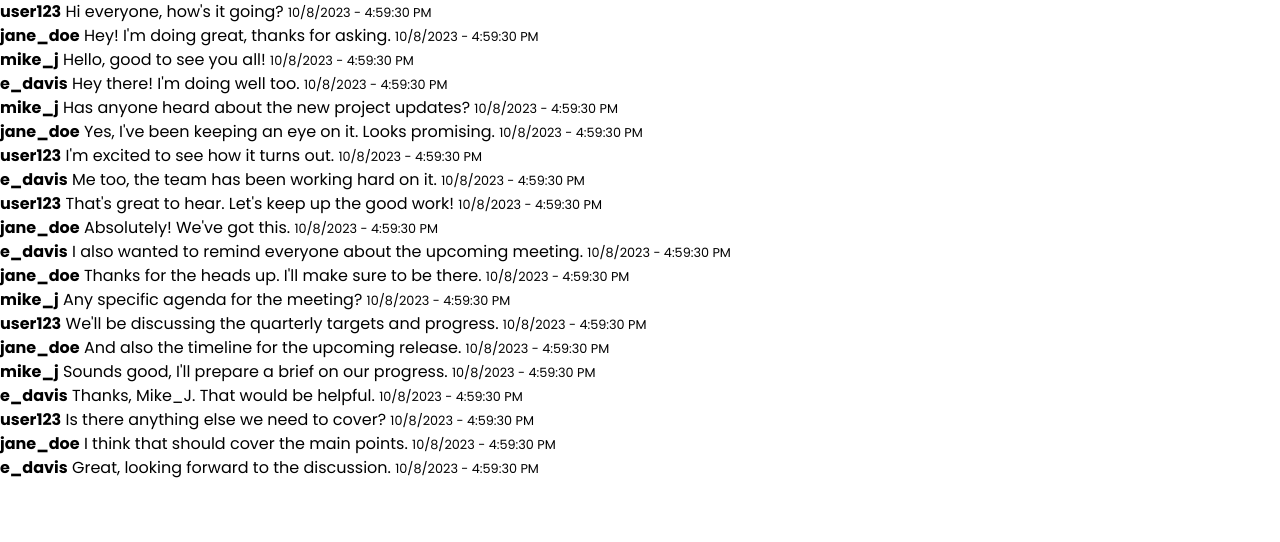
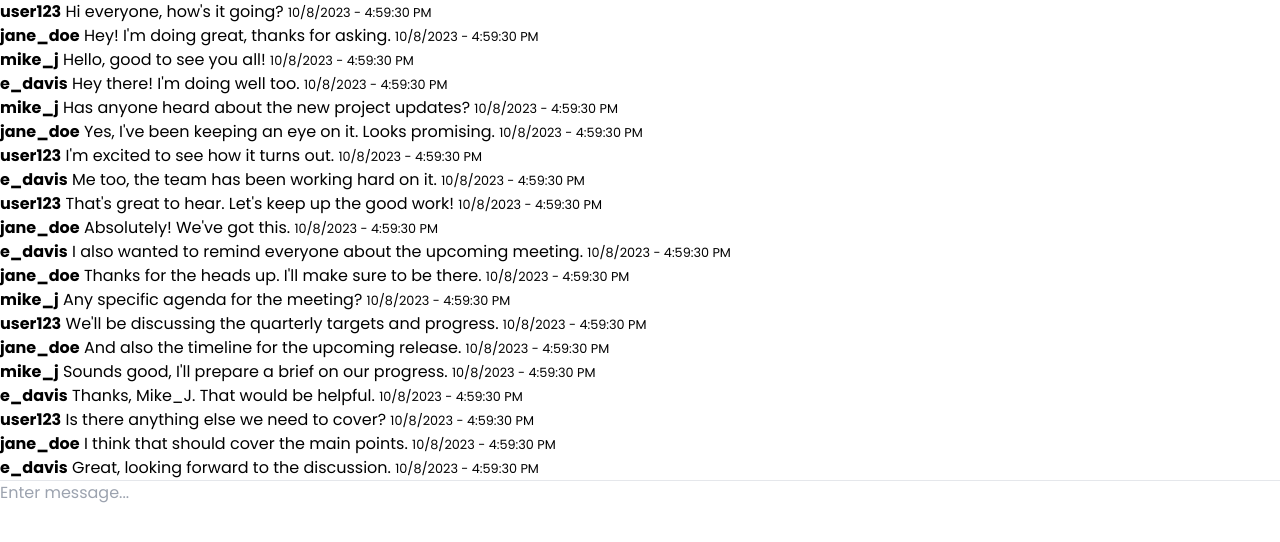
Before and after one commit to eduardogmisiuk/svelte, a SvelteKit app in the folder chatapp/chatapp-front/: page / in a window 1280 px wide. Shown: the top 542 px of the page. Built offline with nearby package versions, Linux system fonts and the light colour scheme.

Commit message:
[chatapp] Add input for messages

```diff
--- a/chatapp/chatapp-front/src/components/Chat.svelte
+++ b/chatapp/chatapp-front/src/components/Chat.svelte
@@ -1,20 +1,19 @@
 <script>
-	import { messages } from '../stores.js';
-	import MessageCard from './MessageCard.svelte';
+	import MessageList from './MessageList.svelte';
+	import MessageInput from './MessageInput.svelte';
 
 	export let user;
 </script>
 
+<!-- The max height value should subtract margin and padding to effectively occupy all the screen -->
 <div class='
-		flex flex-col
-		rounded-xl
-		m-4 p-5 gap-2
-		bg-white
-		max-h-[97vh]
-		overflow-y-auto
-	'
->
-	{#each $messages as message (message.id)}
-		<MessageCard {message} {user} />
-	{/each}
+			 flex flex-col
+			 rounded-xl
+			 m-4 p-5 pr-0 pb-0
+			 bg-white
+			 max-h-[calc(100vh-theme(spacing.4)-theme(spacing.5))]
+			 overflow-y-auto
+		 '>
+	<MessageList {user} />
+	<MessageInput {user} />
 </div>
--- a/chatapp/chatapp-front/src/components/MessageCard.svelte
+++ b/chatapp/chatapp-front/src/components/MessageCard.svelte
@@ -1,11 +1,14 @@
 <script>
+	import { slide } from 'svelte/transition';
+
 	export let message;
 	export let user;
 
 	const messageSelfAlign = user === message.sender ? 'self-end' : 'self-start';
 </script>
 
-<div class='
+<div transition:slide
+		 class='
 			 max-w-fit
 			 flex flex-col justify-start
 			 bg-blue-100
--- /dev/null
+++ b/chatapp/chatapp-front/src/components/MessageInput.svelte
@@ -0,0 +1,36 @@
+<script>
+	import { messages } from '../stores.js';
+	// import { onMount } from 'svelte';
+
+	export let user;
+
+	let text;
+
+	function isTextNotEmpty() {
+		return text && text !== '';
+	}
+
+	function handleKeyDown(pressedKey) {
+		if (pressedKey === 'Enter' && isTextNotEmpty()) {
+			messages.sendMessage(user, text);
+			// messages.scrollToBottom();
+			text = '';
+		}
+	}
+
+	// onMount(messages.scrollToBottom);
+</script>
+
+<div class='sticky bottom-0 left-0 right-0 bg-white pb-2'>
+	<hr class='mb-3'>
+	<input type='text'
+				 placeholder='Enter message...'
+				 class='
+				 		w-full
+				 		p-2
+				 		focus:rounded-xl focus:border-gray-400
+				 '
+				 bind:value={text}
+				 on:keydown={(event) => handleKeyDown(event.key)}
+	>
+</div>
--- /dev/null
+++ b/chatapp/chatapp-front/src/components/MessageList.svelte
@@ -0,0 +1,25 @@
+<script>
+	import MessageCard from './MessageCard.svelte';
+	// import { onMount } from 'svelte';
+	import { messages } from '../stores.js';
+
+	export let user;
+
+	let messageContainer = null;
+
+	// onMount(() => {
+	// 	storeState.addMessageContainer(messageContainer);
+	// });
+</script>
+
+<div class='
+			 flex flex-col
+			 rounded-xl
+			 gap-2 pr-3 mb-3
+		 '
+		 bind:this={messageContainer}
+>
+	{#each $messages as message (message.id)}
+		<MessageCard {message} {user} />
+	{/each}
+</div>
```
Lines whose indentation alone changed are shown as unchanged.
